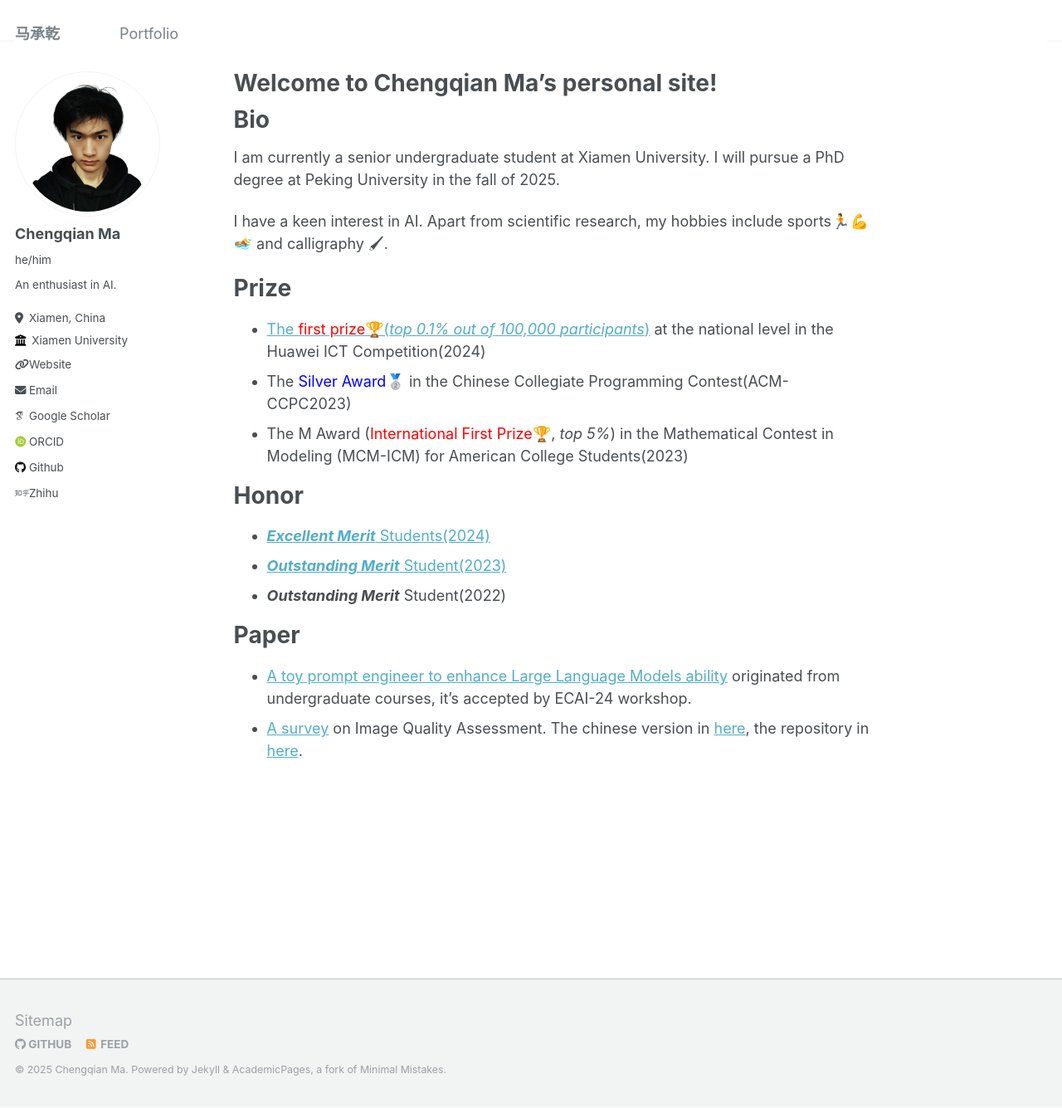
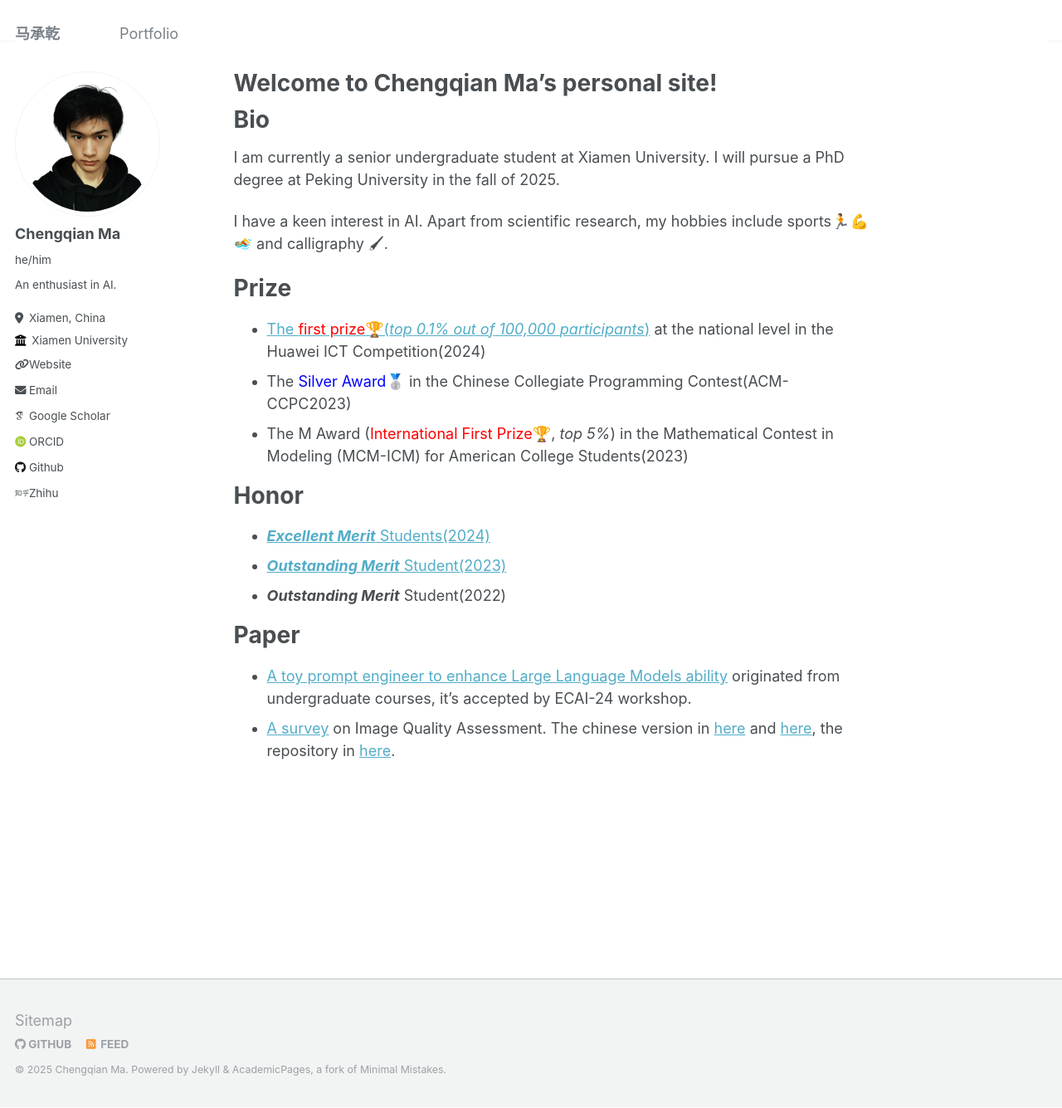
Before and after one commit to step-out/step-out.github.io, a Jekyll site: the page built from _pages/about.md, in a window 1280 px wide and 1335 px high. Shown: the whole window at 83% size. Built offline with Jekyll 4.4.1, drawn with Linux system fonts in a browser that asks for light colours; some web fonts are replaced.

Commit message:
modified:   _pages/about.md

```diff
--- a/_pages/about.md
+++ b/_pages/about.md
@@ -30,4 +30,4 @@ I have a keen interest in AI. Apart from scientific research, my hobbies include
 # Paper
 
 - [A toy prompt engineer to enhance Large Language Models ability](https://arxiv.org/abs/2408.01423) originated from undergraduate courses, it's accepted by ECAI-24 workshop.
-- [A survey](https://arxiv.org/abs/2502.08540) on Image Quality Assessment. The chinese version in [here](https://zhuanlan.zhihu.com/p/25680975953), the repository in [here](https://github.com/11xiaoyi11/IQA-Survey).
+- [A survey](https://arxiv.org/abs/2502.08540) on Image Quality Assessment. The chinese version in [here](https://zhuanlan.zhihu.com/p/25680975953) and [here](https://mp.weixin.qq.com/s/b62C0hd6DkCDaUqFIgTBng), the repository in [here](https://github.com/11xiaoyi11/IQA-Survey).
```
